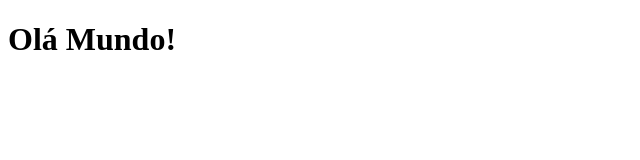
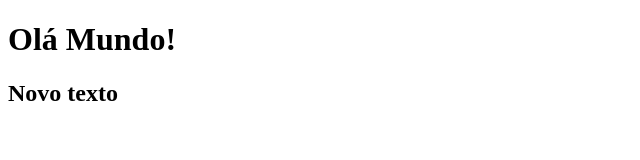
Before and after one commit to wallacee20/priemiroTesteGithub, a plain HTML site: page index.html in a window 1280 px wide. Shown: the whole page, without its empty margins (0-640 px from the left). Drawn offline with Linux system fonts and the light colour scheme.

Commit message:
Nova alteração

```diff
--- a/index.html
+++ b/index.html
@@ -8,5 +8,6 @@
 </head>
 <body>
     <h1>Olá Mundo!</h1>
+    <h2>Novo texto</h2>
 </body>
 </html>
```
